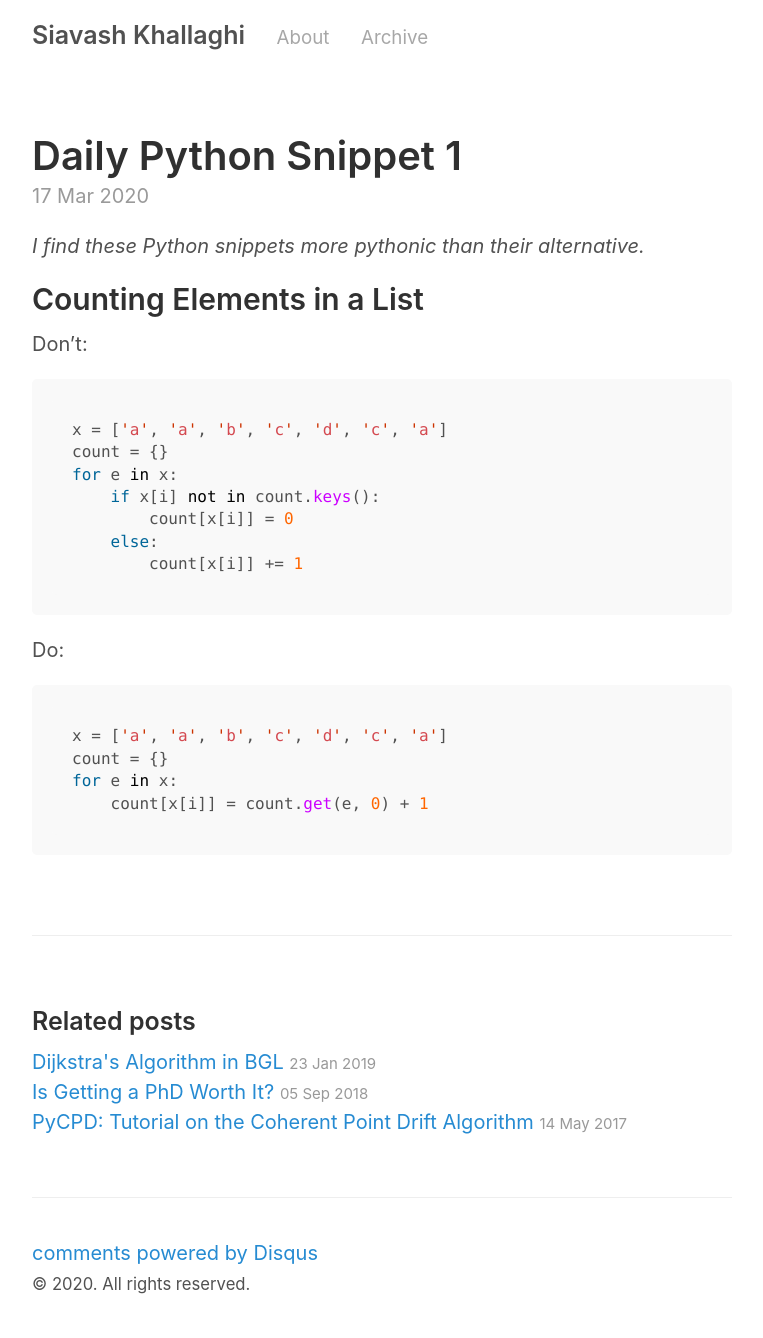
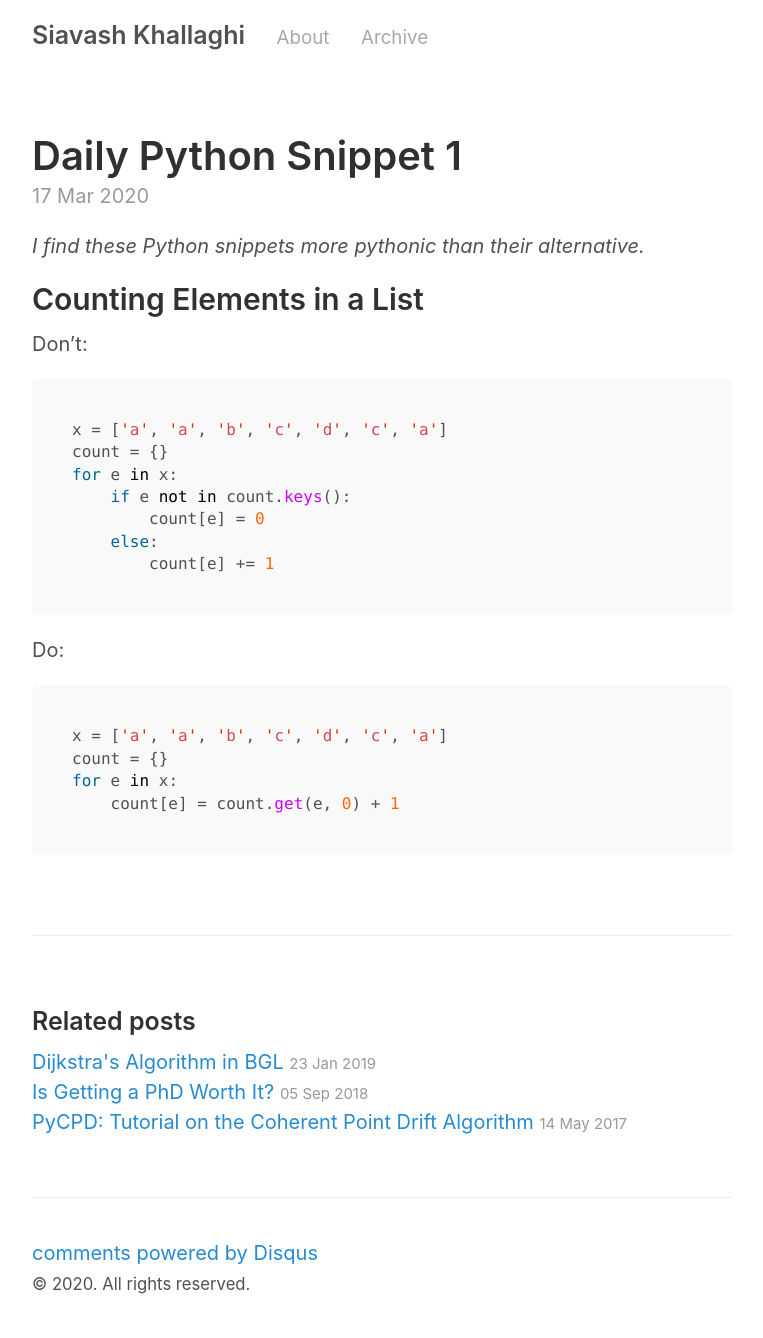
Before and after one commit to siavashk/siavashk.github.io, a Jekyll site: the page built from _posts/2020-03-17-Daily-Python-Snippet-1.md, in a window 1280 px wide. Shown: the whole page, without its empty margins (258-1021 px from the left). Built offline with Jekyll 4.4.1, drawn with Linux system fonts in a browser that asks for light colours; comment, search, counter and statistics services are not loaded.

Commit message:
Fixed a typo.

````diff
--- a/_posts/2020-03-17-Daily-Python-Snippet-1.md
+++ b/_posts/2020-03-17-Daily-Python-Snippet-1.md
@@ -11,10 +11,10 @@ Don't:
 x = ['a', 'a', 'b', 'c', 'd', 'c', 'a']
 count = {}
 for e in x:
-    if x[i] not in count.keys():
-        count[x[i]] = 0
+    if e not in count.keys():
+        count[e] = 0
     else:
-        count[x[i]] += 1
+        count[e] += 1
 ```
 
 Do:
@@ -22,5 +22,5 @@ Do:
 x = ['a', 'a', 'b', 'c', 'd', 'c', 'a']
 count = {}
 for e in x:
-    count[x[i]] = count.get(e, 0) + 1
+    count[e] = count.get(e, 0) + 1
 ```
````
